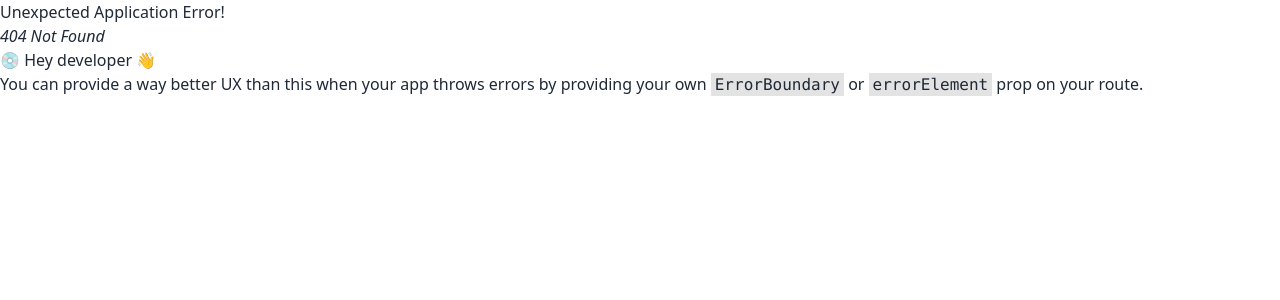
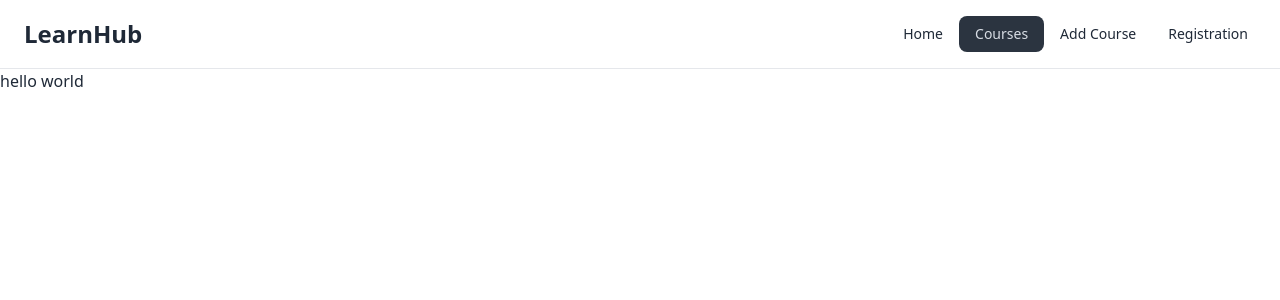
Before and after one commit to DeveloperDolon/rainier-jobtask-frontend, a React (Vite) app: page /course/1 in a window 1280 px wide. Before the commit this address had no page. Shown: the top 300 px of the page. Built offline with nearby package versions, Linux system fonts and the light colour scheme.

Commit message:
course details page added commit

```diff
--- /dev/null
+++ b/src/pages/SingleCourse/CourseDetails.jsx
@@ -0,0 +1,11 @@
+
+
+const CourseDetails = () => {
+    return (
+        <div>
+            hello world
+        </div>
+    );
+};
+
+export default CourseDetails;
--- a/src/router/MainRouter.jsx
+++ b/src/router/MainRouter.jsx
@@ -5,6 +5,7 @@ import Registration from "../pages/Registration/Registration";
 import Login from "../pages/LoginPage/LoginPage";
 import AddCourse from "../pages/AddCourse/AddCourse";
 import CoursesPage from "../pages/Courses/CoursesPage";
+import CourseDetails from "../pages/SingleCourse/CourseDetails";
 
 const MainRouter = createBrowserRouter([
     {
@@ -22,6 +23,10 @@ const MainRouter = createBrowserRouter([
             {
                 path: "/course",
                 element: <CoursesPage></CoursesPage>
+            },
+            {
+                path: "/course/:id",
+                element: <CourseDetails></CourseDetails>
             }
         ]
     },
```
